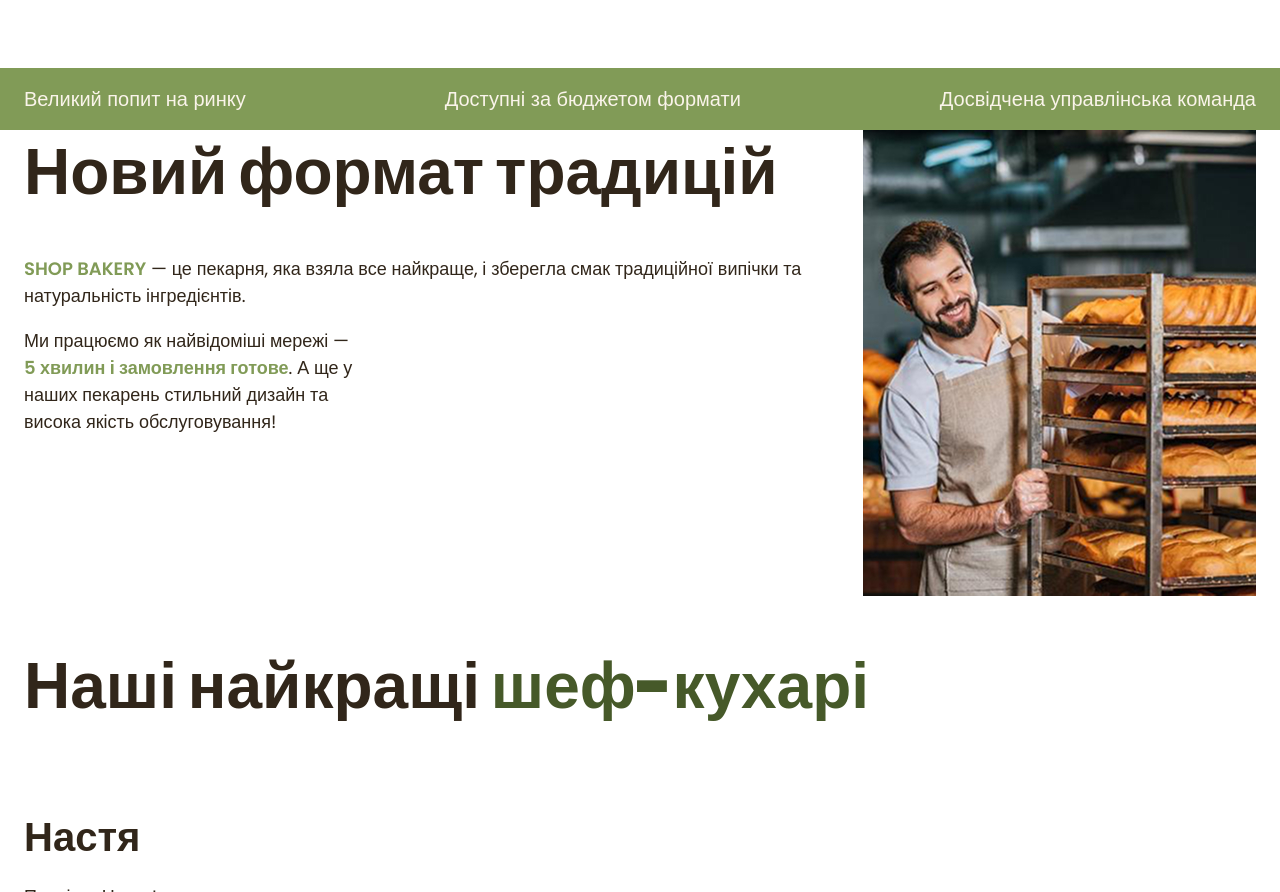
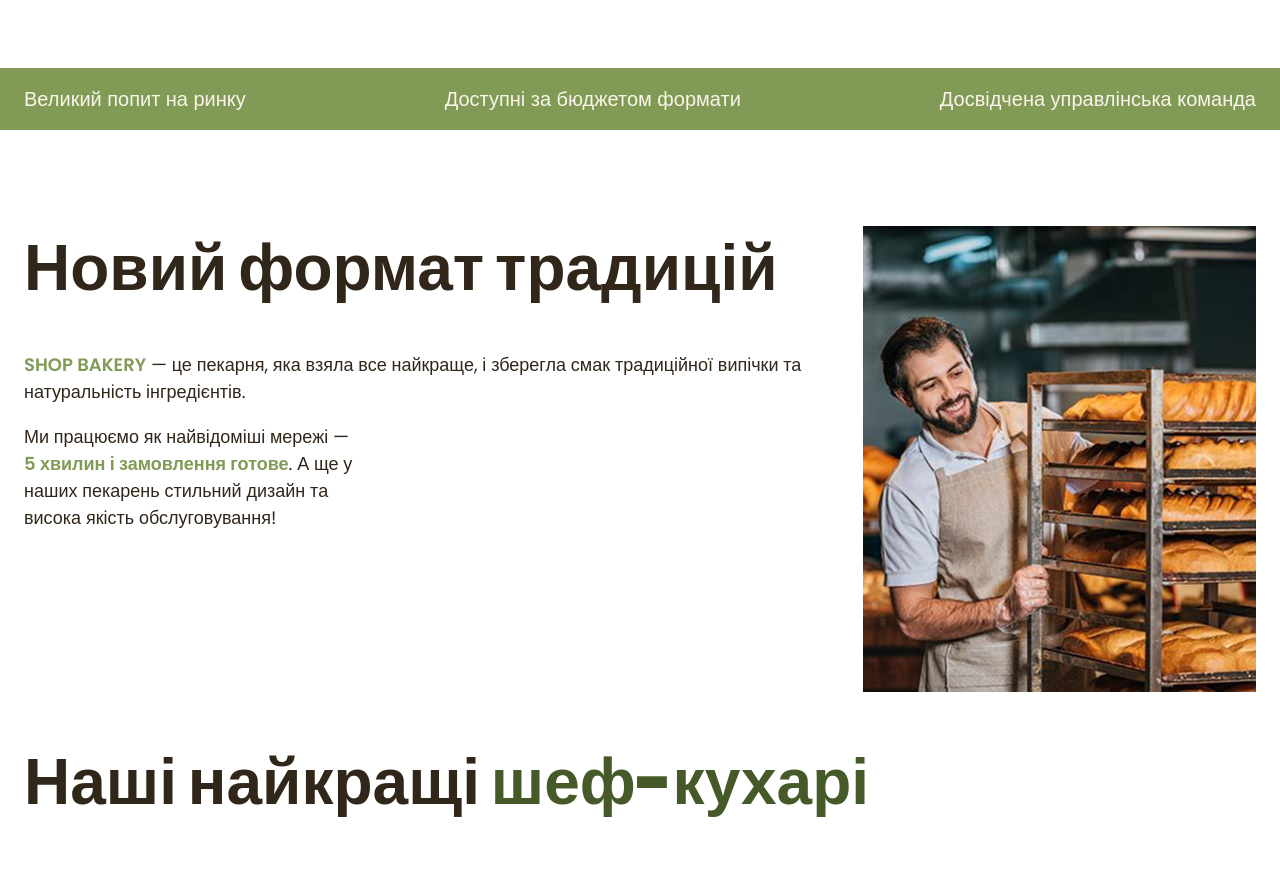
Before and after one commit to alexgera1211-ship-it/genius-test, a plain HTML site: page index.html in a window 1280 px wide. Shown: the part 720-1612 px from the top of the page. Drawn offline with Linux system fonts and the light colour scheme.

Commit message:
fixed class in css

```diff
--- a/css/styles.css
+++ b/css/styles.css
@@ -174,7 +174,7 @@ padding: 16px 0;
     color: var(--color-brand-dark);
 }
 /*Tradidtions section*/
-traditions-section {
+.traditions-section {
     padding-top: 96px;
 }
 .traditions-container {
```
